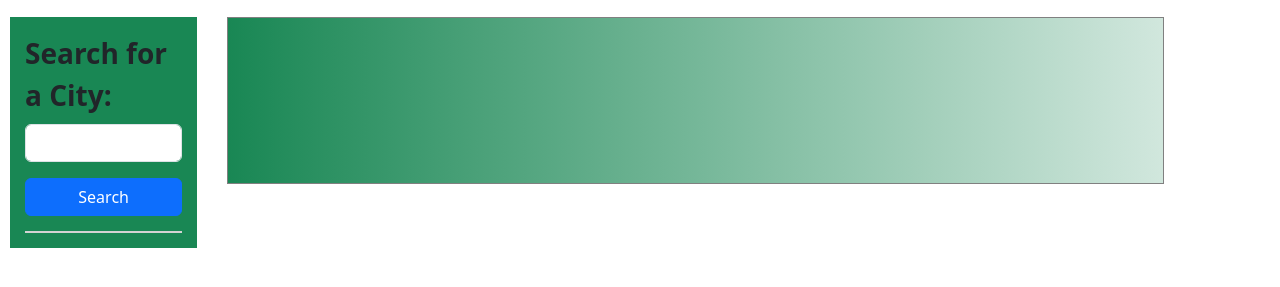
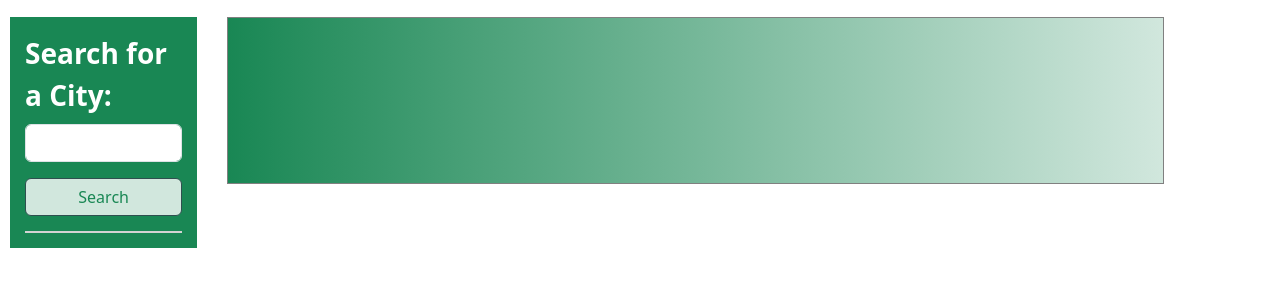
Before and after one commit to rozierhj/weather_api_page, a website: page index.html in a window 1280 px wide. Shown: the part 113-400 px from the top of the page. Drawn offline with nearby package versions, Linux system fonts and the light colour scheme.

Commit message:
added background and font styling

```diff
--- a/assets/CSS/style.css
+++ b/assets/CSS/style.css
@@ -1,4 +1,5 @@
 :root{
+    font-family: arial, sans-serif;
     box-sizing:border-box;
     padding: 0;
     margin: 0;
@@ -108,6 +109,7 @@ footer{
     width: 100%;
 }
 .card-main{
+    color: white;
     display: flex;
     flex-direction: column;
     height: 100%;
@@ -144,13 +146,9 @@ footer{
     padding: 8px;
     background-image: linear-gradient(to right,var(--bs-success), var(--bs-success-bg-subtle));
 }
-/* .card-date{
-    border: 5px solid green;
-    font-weight: bolder;
-    font-size: 20px;
-    height: 20%;
-} */
-
+.card h4{
+    color: white;
+}
 .card p{
     /* height: 20%;
     border: 5px solid green; */
@@ -159,19 +157,8 @@ footer{
     height: 20%;
     width: 40px;
 }
-/* .card-temp{
-    height: 20%;
-    border: 5px solid green;
-} */
-/* .card-wind{
-    height: 20%;
-    border: 5px solid green;
-} */
-/* .card-humid{
-    height: 20%;
-    border: 5px solid green;
-} */
 #search-box{
+    color: white;
     display: flex;
     flex-direction: column;
     margin: 15px;
@@ -182,6 +169,7 @@ footer{
     margin-bottom: 10px;
 }
 button{
+
     width:100%;
 }
 #city-label{
@@ -230,3 +218,10 @@ header h3{
     padding-right: 64px;
 
 }
+#form-submit{
+
+    color:var(--bs-success);
+    background-color: var(--bs-success-bg-subtle);
+    border-color: darkslategray;
+
+}
```
